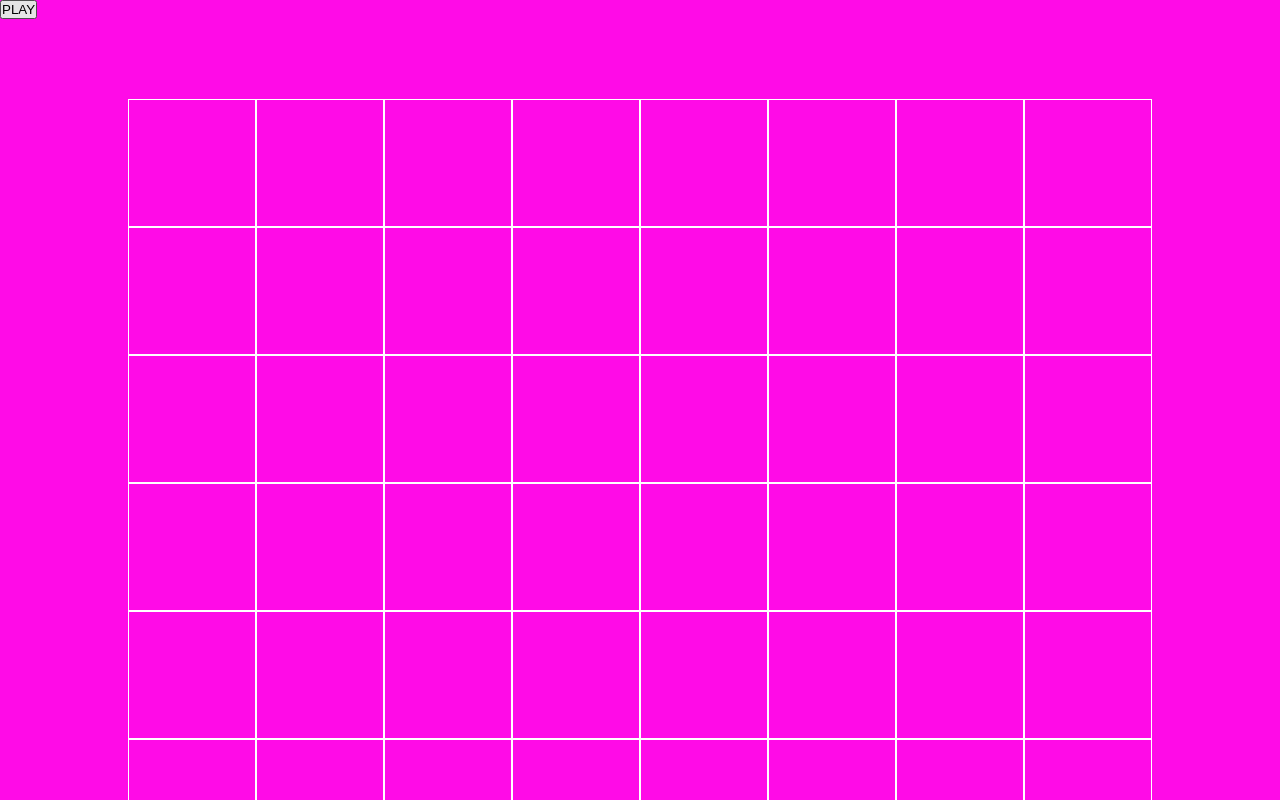
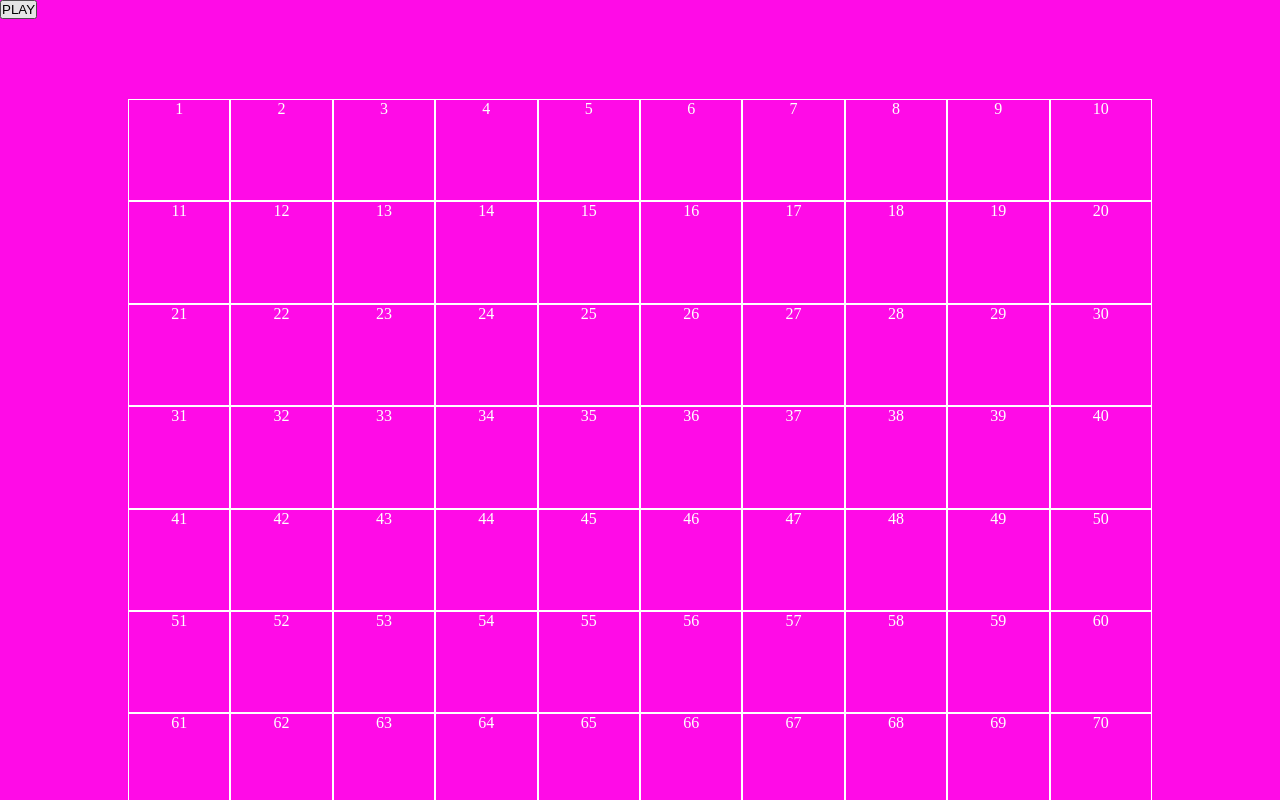
Before and after one commit to PaoloZampa/js-campominato-dom, a plain HTML site: page index.html in a window 1280 px wide. Both pictures are taken after a click on the button "PLAY". Shown: the top 800 px of the page. Drawn offline with Linux system fonts and the light colour scheme.

Commit message:
add numbers

```diff
--- a/assets/css/style.css
+++ b/assets/css/style.css
@@ -12,10 +12,12 @@
 }
 
 .cell {
-    width: calc(100% / 8);
+    width: calc(100% / 10);
     border: 1px solid white;
     aspect-ratio: 1/1;
     color: white;
+    text-align: center;
+    vertical-align: middle;
 }
 
 .bg_green {
--- a/assets/js/main.js
+++ b/assets/js/main.js
@@ -8,22 +8,19 @@ const container = document.querySelector(".container");
 
 // creo un max numero di celle
 
-let nMax = 64;
+let nMax = 100;
 
 // creo un ciclo n volte per le celle (dove n in questo caso sta per 64)
 
 function createSquare() {
 for (let i = 0; i < nMax; i++) {
-  const cell = `<div class="cell"></div>`;
+  const cell = `<div class="cell">${i + 1}</div>`;
   container.innerHTML += cell;
-  cell.innerHTML += nMax[i]
 }
 }
 
 // seleziono una cella che ha classe cell e active
-
 const cellEl = document.querySelectorAll(".cell")
-console.log(cellEl)
 
 // aggiungo eventlisner per la classe active ciclando per la lunghezza dell'array cellEl
 
```
